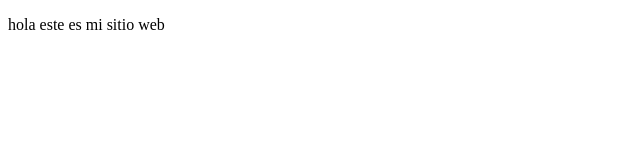
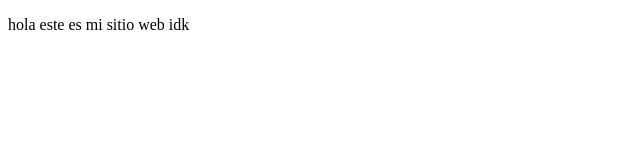
Before and after one commit to Alexandergarc/ProjectoDemoCursoPrework, a plain HTML site: page index.html in a window 1280 px wide. Shown: the full height of the page, 0-640 px from the left. Drawn offline with Linux system fonts and the light colour scheme.

Commit message:
cambios en index

```diff
--- a/index.html
+++ b/index.html
@@ -10,7 +10,7 @@
 
     <P>
 
-        hola este es mi sitio web
+        hola este es mi sitio web idk
 
     </P>
 
```
